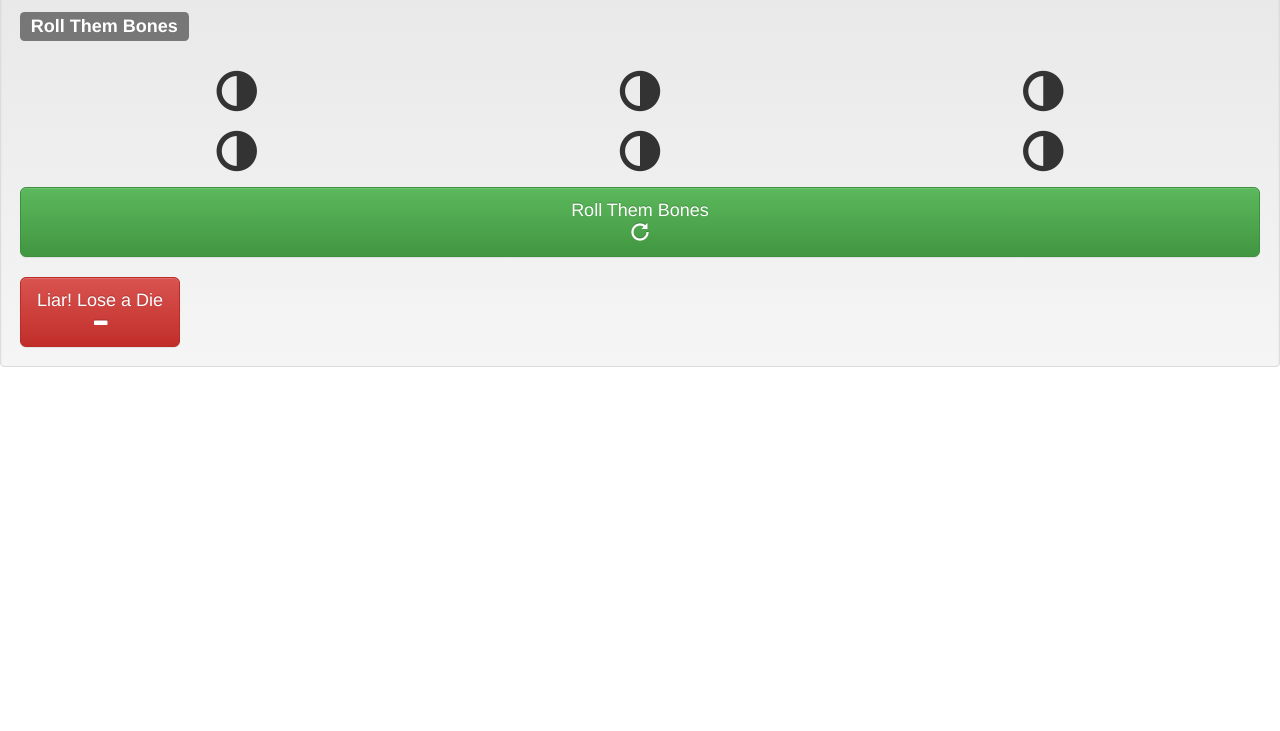
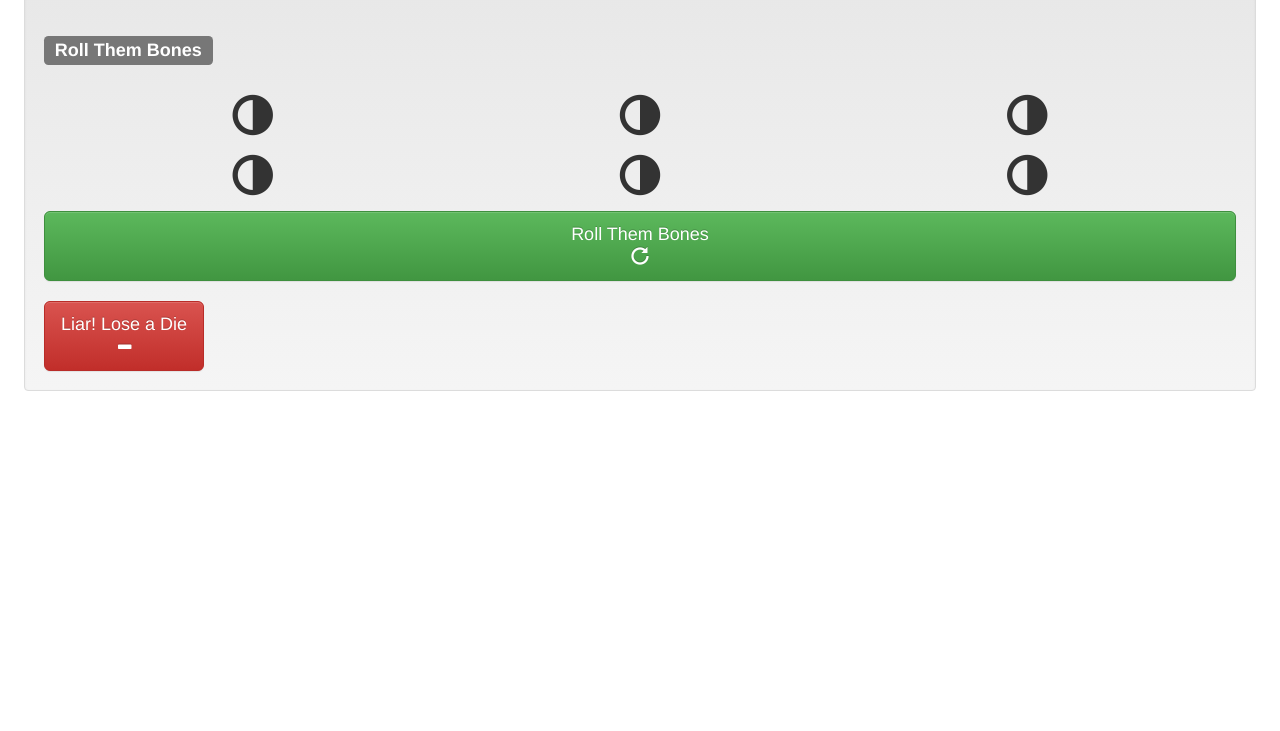
Before and after one commit to leimapapa/LiarsDice, a plain HTML site: page index.html in a window 1280 px wide. Shown: the part 69-800 px from the top of the page. Drawn offline with nearby package versions, Linux system fonts and the light colour scheme.

Commit message:
Update index.html
Add well-lg

```diff
--- a/index.html
+++ b/index.html
@@ -16,7 +16,10 @@
 	font-size:3em;
 }
 .dieStyle{
-	width:40%;
+	width:100px;
+}
+.inTheGame{
+	width:100%;
 }
 </style>
 
@@ -51,6 +54,7 @@
 
 <body>
 
+<div class="well-lg">
 <h4 title="Liars Dice">Liars Dice</h4>
 
 <div class="well">
@@ -104,6 +108,7 @@
    <button id="loseDie" class="btn btn-danger btn-lg" onclick="loseDie()" title="LLLLLLLiar!!!">Liar! Lose a Die<br/><i class="glyphicon glyphicon-minus"></i></button>
 
 </div><!--END well-->
+</div>
 
 </body>
 
```
